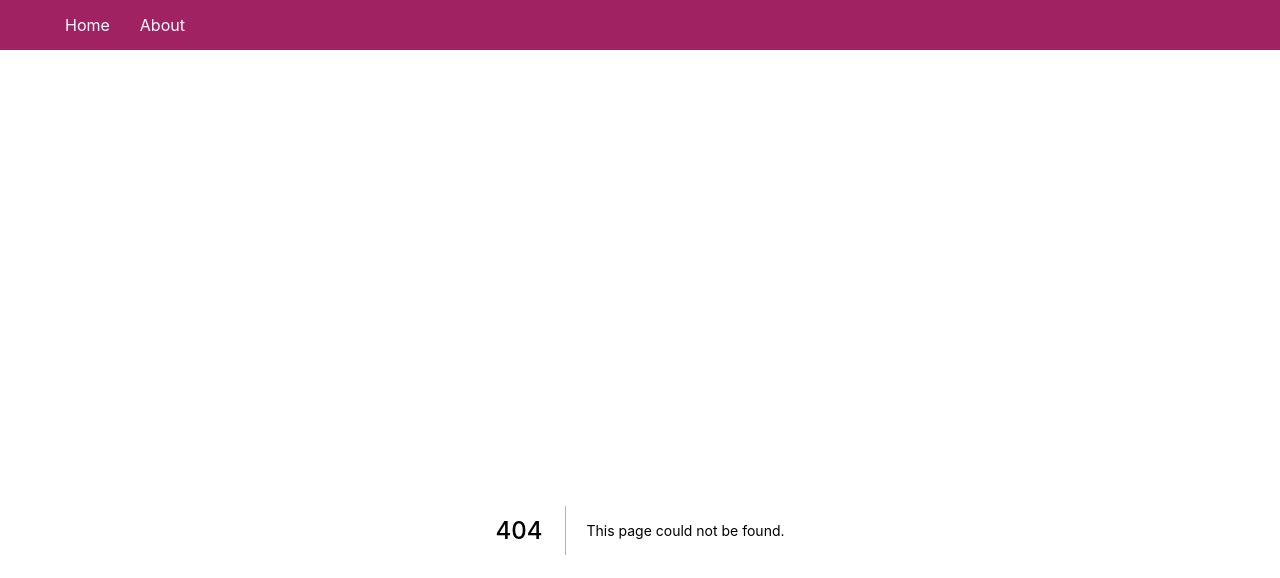
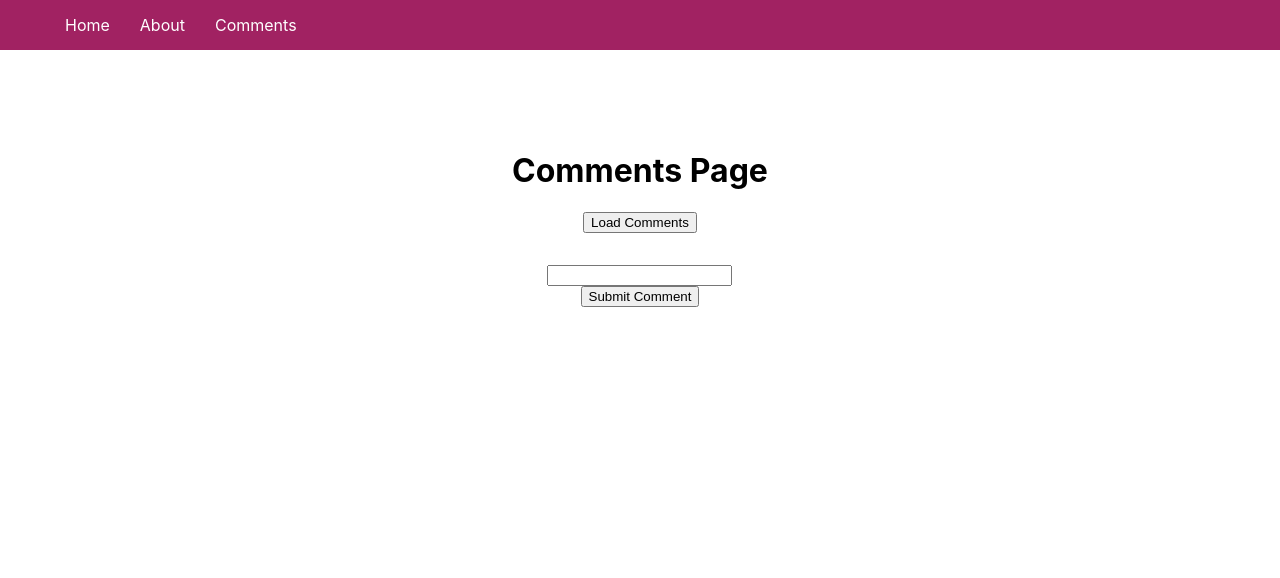
Before and after one commit to christineyoo/yoo-bio, a Next.js app: page /comments in a window 1280 px wide. Before the commit this address had no page. Shown: the top 578 px of the page. Built offline with nearby package versions, Linux system fonts and the light colour scheme.

Commit message:
handle POST request

```diff
--- a/components/Nav.js
+++ b/components/Nav.js
@@ -7,6 +7,7 @@ const Nav = () => {
             <ul>
                 <li><Link href='/'>Home</Link></li>
                 <li><Link href='/about'>About</Link></li>
+                <li><Link href='/comments'>Comments</Link></li>
             </ul>
         </nav>
     )
--- a/pages/api/comments/index.js
+++ b/pages/api/comments/index.js
@@ -1,5 +1,19 @@
 import {comments} from '../../../data/comments'
 
 export default function handler(req, res) {
-    res.status(200).json(comments)
+    if (req.method === 'GET') {
+        res.status(200).json(comments)
+    } else if (req.method === 'POST') {
+        const comment = req.body.comment
+        if (comment.length === 0) {
+            res.status(404).json({ message: `Please write a comment with at least 1 character`})
+        } else {
+           const newComment = {
+                id: Date.now(),
+                text: comment
+            }
+            comments.push(newComment)
+            res.status(201).json(newComment)
+        }
+    }
 }
--- /dev/null
+++ b/pages/comments.js
@@ -0,0 +1,43 @@
+import { useState } from 'react'
+
+const Comments = () => {
+    const [comments, setComments] = useState([])
+    const [comment, setComment] = useState('')
+
+    const fetchComments = async () => {
+        const response = await fetch('/api/comments')
+        const data = await response.json()
+        setComments(data)
+    }
+
+    const submitComment = async () => {
+        const response = await fetch('/api/comments', {
+            method: 'POST',
+            body: JSON.stringify({ comment }),
+            headers: {
+                'Content-Type': 'application/json'
+            }
+        })
+        const data = await response.json()
+        console.log(data)
+    }
+
+    return (
+        <>
+            <h1>Comments Page</h1>
+            <button onClick={fetchComments}>Load Comments</button>
+            <ul>
+                {comments.map(comment => {
+                return (
+                    <li key={comment.id}>{comment.id} {comment.text}</li>
+                )
+                })}
+            </ul>
+            {comments.length > 0 ? <button onClick={() => setComments([])}>Clear Comments</button> : ''}
+            <input type='text' value={comment} onChange={e => setComment(e.target.value)} />
+            <button onClick={submitComment}>Submit Comment</button>
+        </>
+    )
+}
+
+export default Comments
```
Also changed, not shown: pages/index.js (+0 -22 lines).
